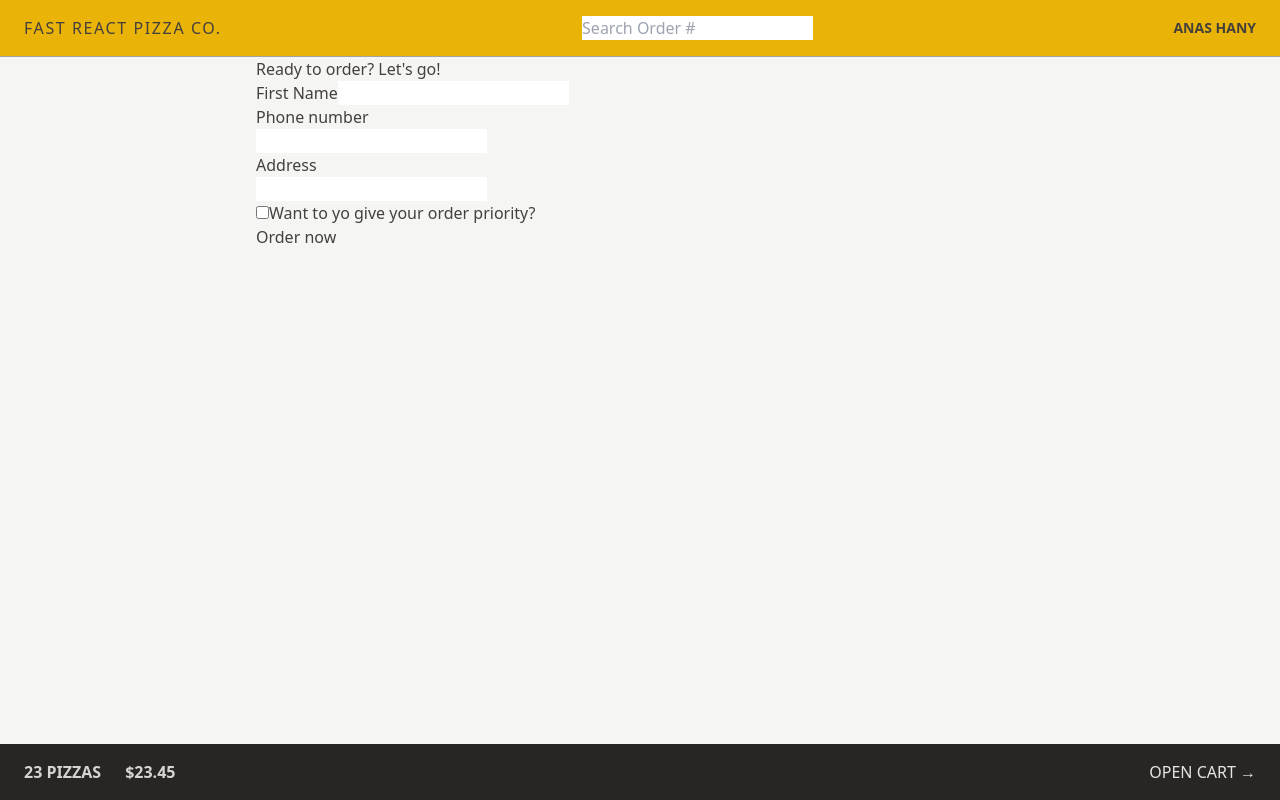
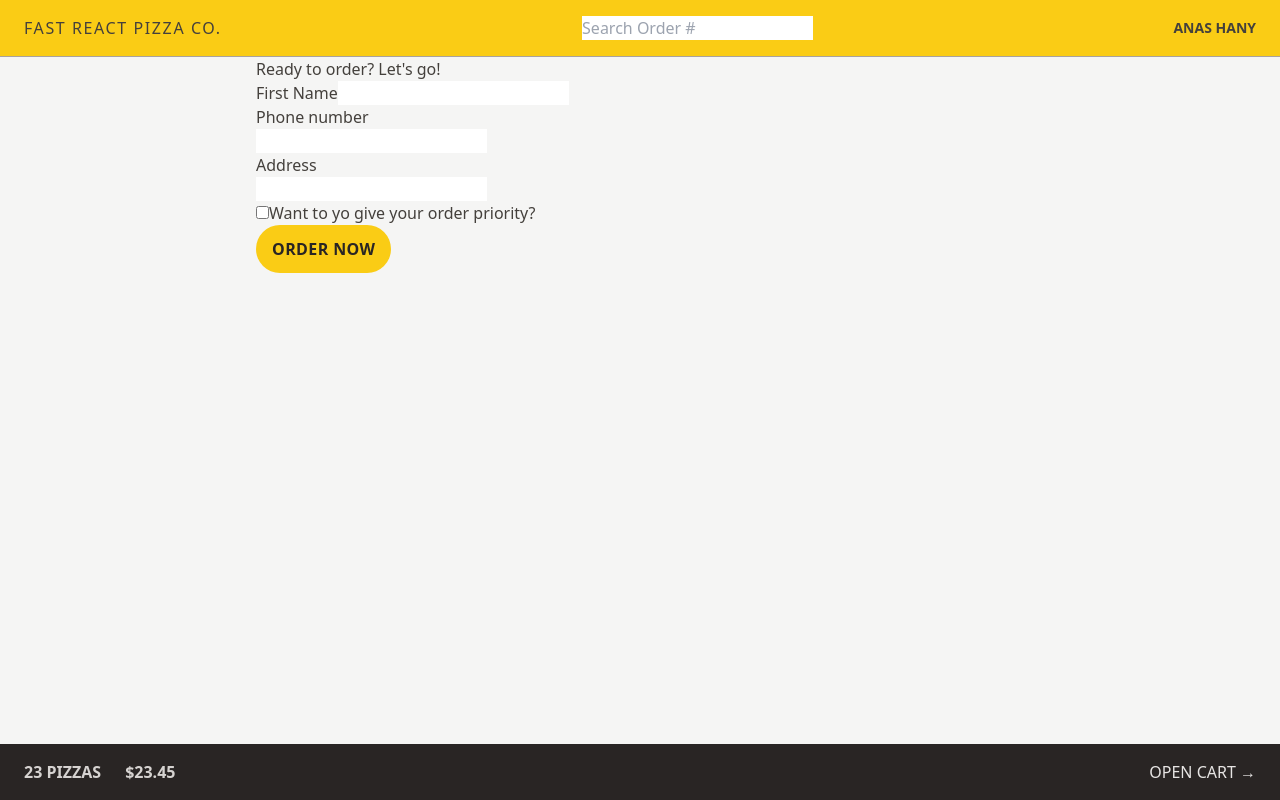
Before and after one commit to AnasHany2193/Fast-React-Pizza, a React (Vite) app: page /order/new in a window 1280 px wide. Built offline with nearby package versions, Linux system fonts and the light colour scheme.

Commit message:
🔘 Style button states and transitions for improved interactivity

```diff
--- a/src/features/cart/Cart.jsx
+++ b/src/features/cart/Cart.jsx
@@ -1,23 +1,23 @@
-import { Link } from 'react-router-dom';
+import { Link } from "react-router-dom";
 
 const fakeCart = [
   {
     pizzaId: 12,
-    name: 'Mediterranean',
+    name: "Mediterranean",
     quantity: 2,
     unitPrice: 16,
     totalPrice: 32,
   },
   {
     pizzaId: 6,
-    name: 'Vegetale',
+    name: "Vegetale",
     quantity: 1,
     unitPrice: 13,
     totalPrice: 13,
   },
   {
     pizzaId: 11,
-    name: 'Spinach and Mushroom',
+    name: "Spinach and Mushroom",
     quantity: 1,
     unitPrice: 15,
     totalPrice: 15,
@@ -29,7 +29,12 @@
 
   return (
     <div>
-      <Link to="/menu">&larr; Back to menu</Link>
+      <Link
+        to="/menu"
+        className="text-sm text-blue-500 hover:text-blue-600 hover:underline"
+      >
+        &larr; Back to menu
+      </Link>
 
       <h2>Your cart, %NAME%</h2>
 
--- a/src/features/order/CreateOrder.jsx
+++ b/src/features/order/CreateOrder.jsx
@@ -5,7 +5,7 @@
 // https://uibakery.io/regex-library/phone-number
 const isValidPhone = (str) =>
   /^\+?\d{1,4}?[-.\s]?\(?\d{1,3}?\)?[-.\s]?\d{1,4}[-.\s]?\d{1,4}[-.\s]?\d{1,9}$/.test(
-    str
+    str,
   );
 
 const fakeCart = [
@@ -79,7 +79,10 @@
 
         <div>
           <input type="hidden" name="cart" value={JSON.stringify(cart)} />
-          <button disabled={isSubmitting}>
+          <button
+            disabled={isSubmitting}
+            className="inline-block rounded-full bg-yellow-400 px-4 py-3 font-semibold uppercase tracking-wide text-stone-800 transition-colors duration-300 hover:bg-yellow-300 focus:bg-yellow-300 focus:outline-none focus:ring focus:ring-yellow-300 focus:ring-offset-2 disabled:cursor-not-allowed"
+          >
             {isSubmitting ? "Placing order..." : "Order now"}
           </button>
         </div>
@@ -106,9 +109,10 @@
   if (Object.keys(errors).length > 0) return errors;
 
   // If everything is okay, create new order and redirect
-  const newOrder = await createOrder(order);
+  // const newOrder = await createOrder(order);
 
-  return redirect(`/order/${newOrder.id}`);
+  // return redirect(`/order/${newOrder.id}`);
+  return null;
 }
 
 export default CreateOrder;
--- a/src/ui/Header.jsx
+++ b/src/ui/Header.jsx
@@ -5,7 +5,7 @@
 
 function Header() {
   return (
-    <header className="flex items-center justify-between border-b border-stone-400 bg-yellow-500 p-4 uppercase sm:px-6">
+    <header className="flex items-center justify-between border-b border-stone-400 bg-yellow-400 p-4 uppercase sm:px-6">
       <Link to="/" className="tracking-widest">
         Fast React Pizza Co.
       </Link>
```
